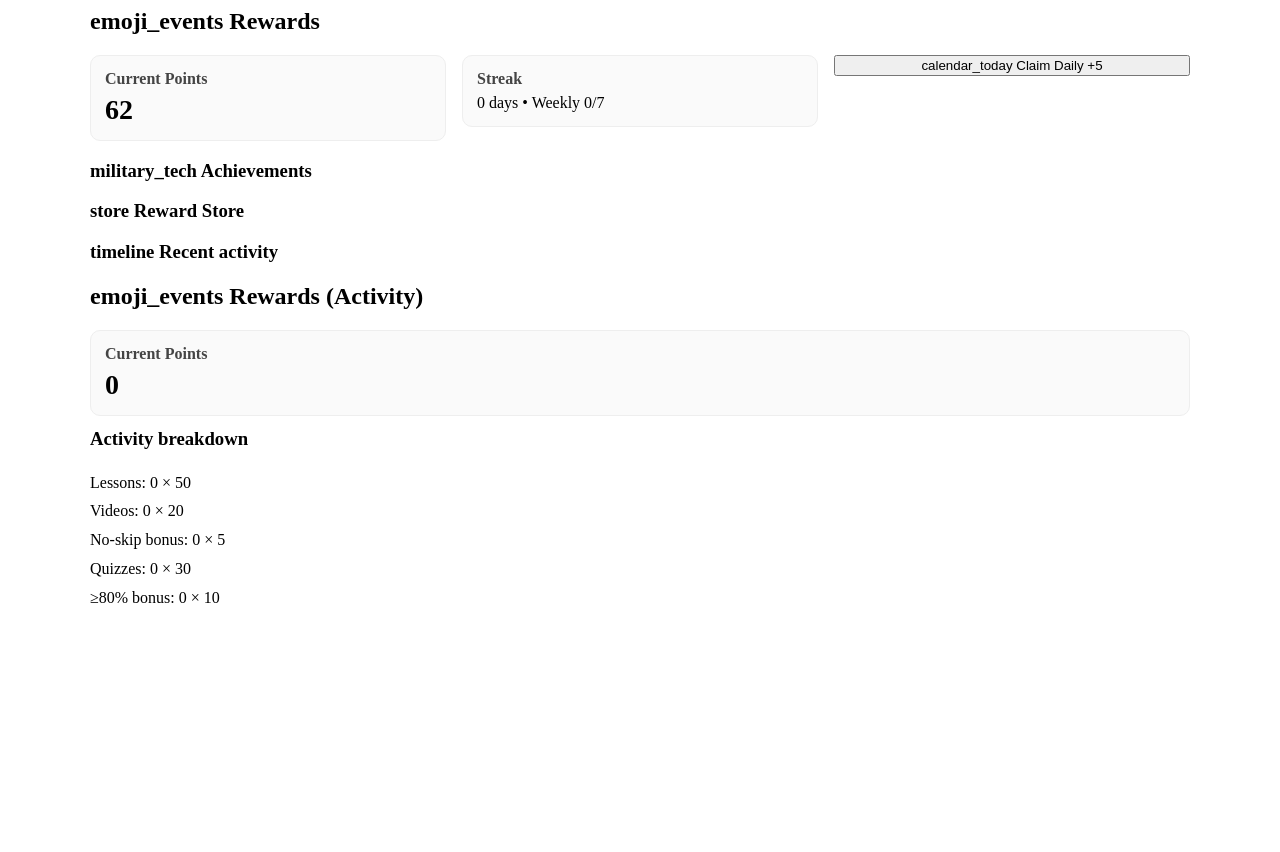
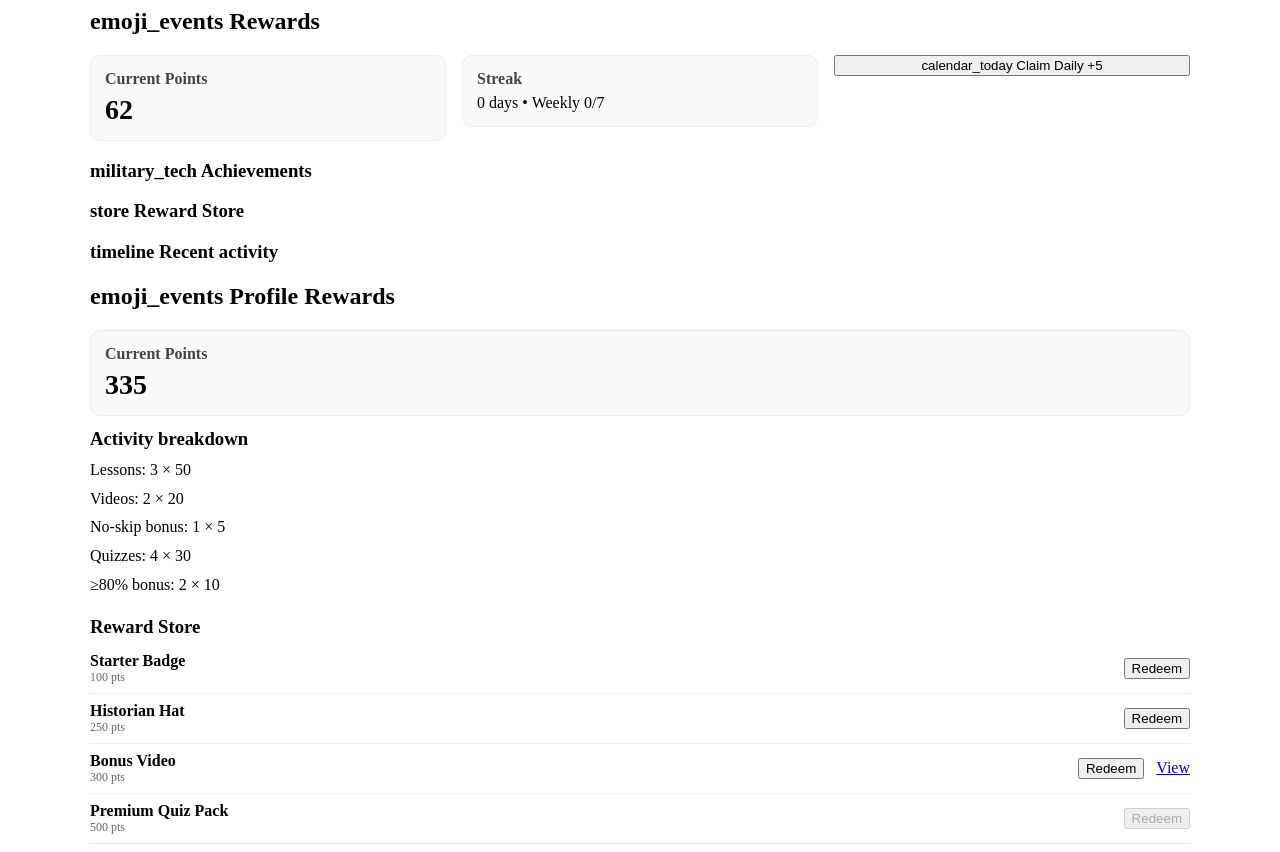
Before and after one commit to hj-create/Navigate, a plain HTML site: page src/view/pages/profile.html in a window 1280 px wide. Before the commit the page ends 800 px from the top, so only its background shows below. Drawn offline with Linux system fonts and the light colour scheme.

Commit message:
feat(rewards): fix rewards points count

```diff
--- a/src/view/pages/profile.html
+++ b/src/view/pages/profile.html
@@ -41,18 +41,23 @@
   </section>
 
   <section id="profileRewardsPanel" class="rewards-panel" aria-label="Profile Rewards">
-    <h2><span class="material-icons" aria-hidden="true">emoji_events</span> Rewards (Activity)</h2>
-    <div class="points-box" aria-live="polite">
-      <div class="points-label">Current Points</div>
+    <h2><span class="material-icons" aria-hidden="true">emoji_events</span> Profile Rewards</h2>
+
+    <div class="points-box" aria-live="polite" style="background:#fafafa;border:1px solid #eee;border-radius:10px;padding:14px;margin-bottom:12px">
+      <div class="points-label" style="font-weight:600;color:#444;margin-bottom:6px">Current Points</div>
       <div class="points-value" data-profile-points>0</div>
     </div>
-    <h3 style="margin-top:12px">Activity breakdown</h3>
+
+    <h3 style="margin:12px 0 6px">Activity breakdown</h3>
     <ul data-activity-breakdown style="list-style:none;padding:0;margin:0;line-height:1.8"></ul>
+
+    <h3 style="margin:16px 0 6px">Reward Store</h3>
+    <ul data-profile-store style="list-style:none;padding:0;margin:0"></ul>
   </section>
 
-  <script src="../../js/rewards.js"></script>
-  <script src="../../js/auth.js"></script>
-  <script src="../../js/profile-activity-rewards.js"></script>
+  <script src="/src/js/rewards.js"></script>
+  <script src="/src/js/auth.js"></script>
+  <script src="/src/js/profile-rewards-dashboard.js"></script>
   <script>
     // Simulate fetching user data and navigating
     const userData = {
@@ -65,7 +70,13 @@
       achievementsCount: 4        // number of earned achievements
     };
 
-    localStorage.setItem('navigate_user', JSON.stringify(userData));
+    localStorage.setItem('navigate_user', JSON.stringify({
+      id: 'u1',
+      name: 'Test',
+      loggedIn: true,
+      activity: { lessonsCompleted: 3, videosWatched: 2, videosWatchedNoSkip: 1, quizzesCompleted: 4, quizzesAbove80: 2 }
+    }));
+    window.dispatchEvent(new CustomEvent('auth:login'));
 
     // Redirect or update UI based on login status
     if (userData.loggedIn) {
```
